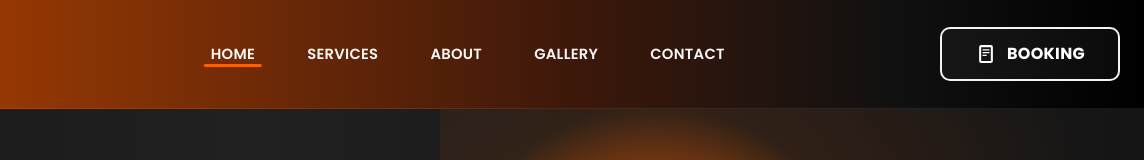
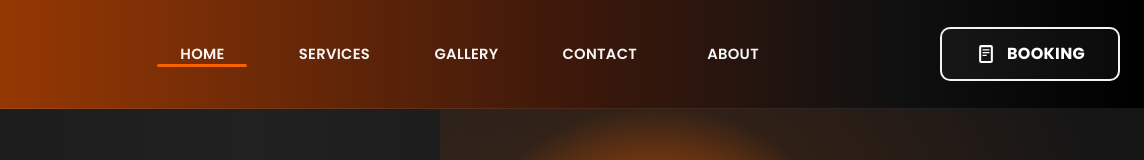
Before and after one commit to Thanatos55/make-it-work, a plain HTML site: page index.html in a window 1280 px wide. Shown: the top 160 px of the page, 136-1280 px from the left. Drawn offline with Linux system fonts and the light colour scheme.

Commit message:
Widen the top nav items and move About to the end after Contact.

```diff
--- a/index.html
+++ b/index.html
@@ -32,9 +32,9 @@
           <div class="nav-menu">
             <a href="./index.html" class="active">HOME</a>
             <a href="./services.html">SERVICES</a>
-            <a href="./about.html">ABOUT</a>
             <a href="./gallery.html">GALLERY</a>
             <a href="./contact.html">CONTACT</a>
+            <a href="./about.html">ABOUT</a>
           </div>
         </nav>
 
--- a/styles.css
+++ b/styles.css
@@ -73,7 +73,7 @@ button, input, select, textarea { font: inherit; }
   display: flex;
   align-items: center;
   justify-content: center;
-  gap: 18px;
+  gap: 22px;
 }
 
 .nav-menu a {
@@ -82,7 +82,8 @@ button, input, select, textarea { font: inherit; }
   align-items: center;
   justify-content: center;
   min-height: 44px;
-  padding: 10px 16px;
+  min-width: 110px;
+  padding: 10px 18px;
   border-radius: 10px;
   color: var(--white);
   font-weight: 600;
```
Also changed, not shown: about.html (+1 -1 lines), contact.html (+1 -1 lines), gallery.html (+1 -1 lines), services.html (+1 -1 lines).
